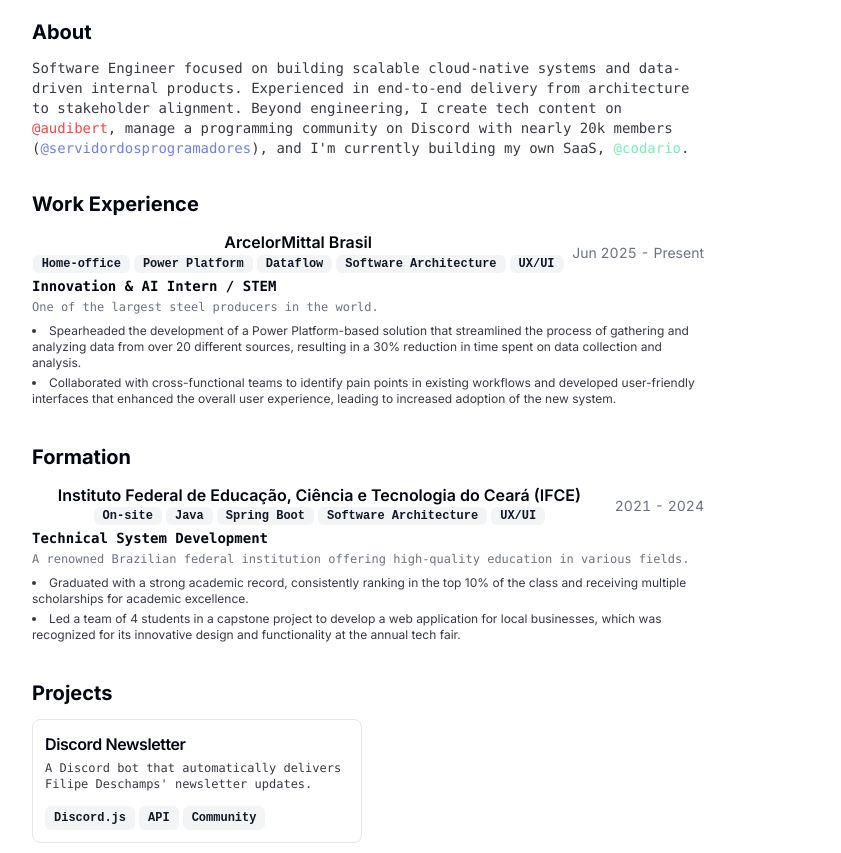
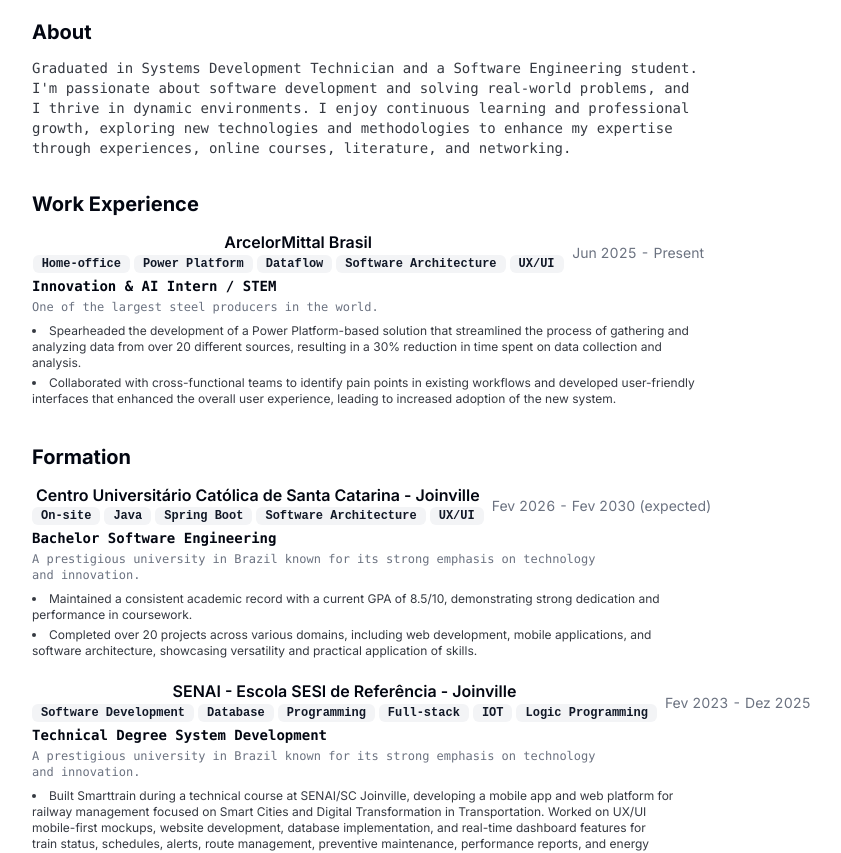
Before and after one commit to miguelrcha/miguelrcha.dev, a Next.js app: page / in a window 1280 px wide. Shown: the part 220-1073 px from the top of the page, without its empty margins (272-1113 px from the left). Built offline with nearby package versions, Linux system fonts and the light colour scheme.

Commit message:
fix: ready to upload to the cloud

```diff
--- a/src/app/page.tsx
+++ b/src/app/page.tsx
@@ -75,25 +75,37 @@
 
 const FORMATION = [
   {
-    company: "Instituto Federal de Educação, Ciência e Tecnologia do Ceará (IFCE)",
-    companyUrl: "https://ifce.edu.br",
-    companyDescription: "A renowned Brazilian federal institution offering high-quality education in various fields.",
-    role: "Technical System Development",
-    period: "2021 - 2024",
+    company: "Centro Universitário Católica de Santa Catarina - Joinville",
+    companyUrl: "https://www.catolicasc.org.br/",
+    companyDescription: "A prestigious university in Brazil known for its strong emphasis on technology and innovation.",
+    role: "Bachelor Software Engineering",
+    period: "Fev 2026 - Fev 2030 (expected)",
     tags: ["On-site", "Java", "Spring Boot", "Software Architecture", "UX/UI"],
     bullets: [
-      "Graduated with a strong academic record, consistently ranking in the top 10% of the class and receiving multiple scholarships for academic excellence.",
-      "Led a team of 4 students in a capstone project to develop a web application for local businesses, which was recognized for its innovative design and functionality at the annual tech fair.",
+      "Maintained a consistent academic record with a current GPA of 8.5/10, demonstrating strong dedication and performance in coursework.",
+      "Completed over 20 projects across various domains, including web development, mobile applications, and software architecture, showcasing versatility and practical application of skills.",
+    ],
+  },
+  {
+    company: "SENAI - Escola SESI de Referência - Joinville",
+    companyUrl: "https://www.catolicasc.org.br/",
+    companyDescription: "A prestigious university in Brazil known for its strong emphasis on technology and innovation.",
+    role: "Technical Degree System Development ",
+    period: "Fev 2023 - Dez 2025",
+    tags: ["Software Development", "Database", "Programming", "Full-stack", "IOT", "Logic Programming"],
+    bullets: [
+      "Built Smarttrain during a technical course at SENAI/SC Joinville, developing a mobile app and web platform for railway management focused on Smart Cities and Digital Transformation in Transportation. Worked on UX/UI mobile-first mockups, website development, database implementation, and real-time dashboard features for train status, schedules, alerts, route management, preventive maintenance, performance reports, and energy consumption analysis.",
+      "Also presented the project at multiple SENAI Family Day events, showcasing its impact on innovation and transportation digitalization.",
     ],
   }
 ]
 
 const PROJECTS = [
   {
-    title: "Discord Newsletter",
-    description: "A Discord bot that automatically delivers Filipe Deschamps' newsletter updates.",
-    tags: ["Discord.js", "API", "Community"],
-    href: "https://newsletterbot.audibert.dev/",
+    title: "Talkbridge AI",
+    description: "Interactive agentic that resides in a terminal, understands what is being transmitted via audio, and automatically translates it into any language you want to learn.",
+    tags: ["Python", "LLM Integration"],
+    href: "https://github.com/talkbridge-ai/talkbridge-ai-prospect",
   },
 ];
 
@@ -197,19 +209,8 @@
           <section className="flex min-h-0 flex-col gap-y-3 print:gap-y-1">
             <h2 className="text-xl font-bold">About</h2>
             <p className="font-mono text-sm text-pretty" style={{ color: "hsl(var(--foreground) / 0.8)" }}>
-              Software Engineer focused on building scalable cloud-native systems and data-driven internal products. Experienced in end-to-end delivery from architecture to stakeholder alignment. Beyond engineering, I create tech content on{" "}
-              <a href="https://www.youtube.com/@audibert" target="_blank" rel="noopener noreferrer" className="hover:underline" style={{ color: "rgba(255, 0, 0, 0.75)" }}>
-                @audibert
-              </a>
-              , manage a programming community on Discord with nearly 20k members (
-              <a href="https://discord.gg/programador" target="_blank" rel="noopener noreferrer" className="hover:underline" style={{ color: "rgba(88, 101, 242, 0.85)" }}>
-                @servidordosprogramadores
-              </a>
-              ), and I&apos;m currently building my own SaaS,{" "}
-              <a href="" rel="noopener noreferrer" className="hover:underline" style={{ color: "rgba(88, 242, 165, 0.85)" }}>
-                @codario
-              </a>
-              .
+              Graduated in Systems Development Technician and a Software Engineering student. I'm passionate about software development and solving real-world problems, and I thrive in dynamic environments. I enjoy continuous learning and professional growth, exploring new technologies and methodologies to enhance my expertise through experiences, online courses, literature, and networking.{" "}
+
             </p>
           </section>
 
```
